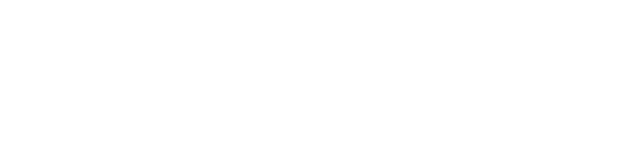
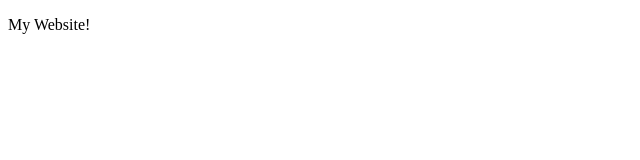
Before and after one commit to RedmondRogoff11/RedmondRogoff11.github.io, a plain HTML site: page index.html in a window 1280 px wide. Shown: the whole page, without its empty margins (0-640 px from the left). Drawn offline with Linux system fonts and the light colour scheme.

Commit message:
add text to body

```diff
--- a/index.html
+++ b/index.html
@@ -6,6 +6,6 @@
     <title>Document</title>
 </head>
 <body>
-
+    <p>My Website!</p>
 </body>
 </html>
```
